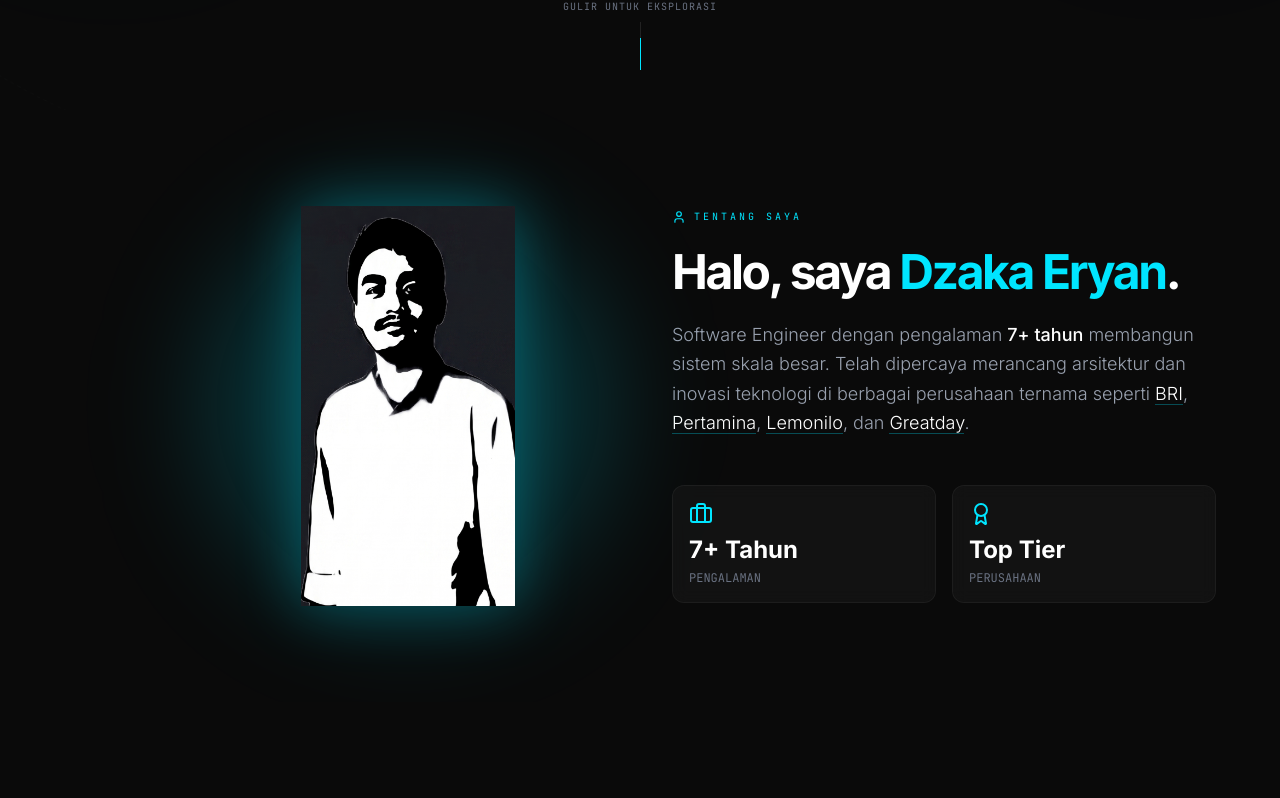
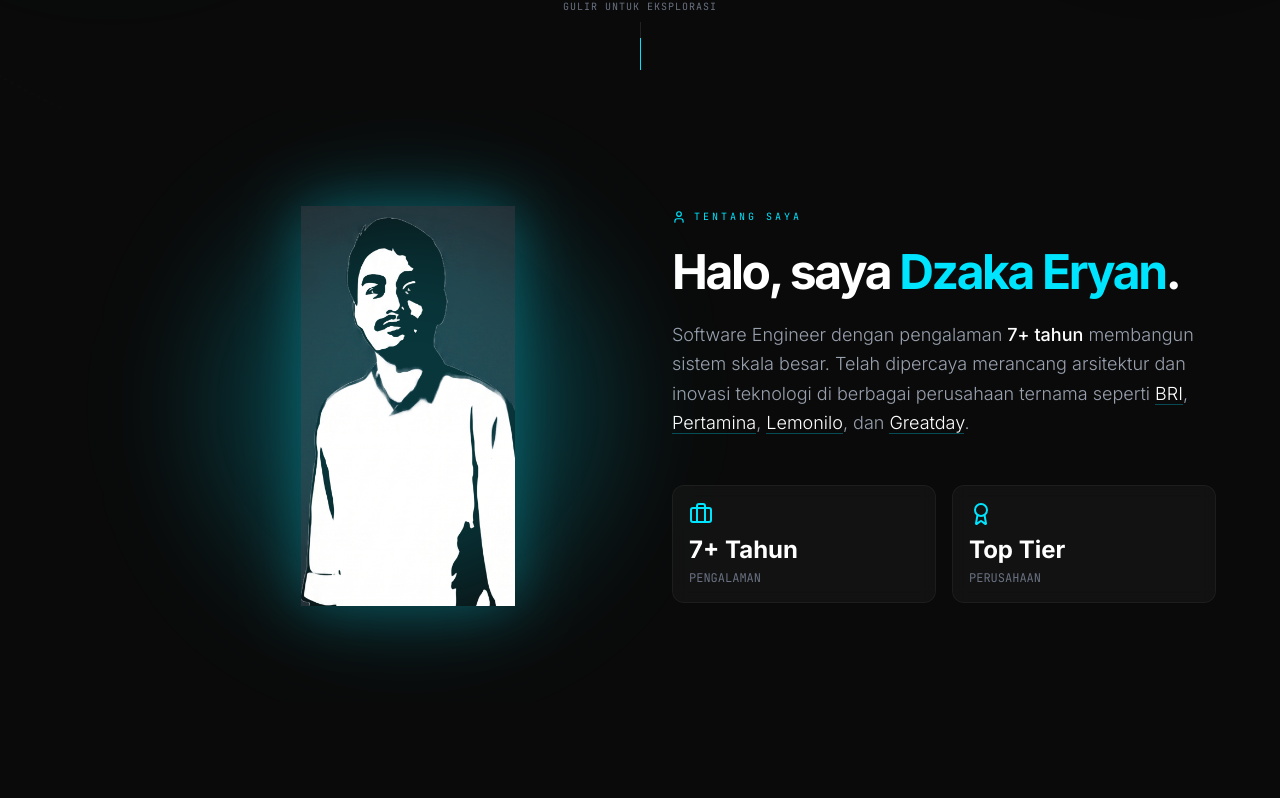
Before and after one commit to dzaka-eryan/dzaka-eryan, a React (Vite) app: page / in a window 1280 px wide. Shown: the part 690-1488 px from the top of the page. Built offline with nearby package versions, Linux system fonts and the light colour scheme.

Commit message:
update profile

```diff
--- a/src/components/Introduction.tsx
+++ b/src/components/Introduction.tsx
@@ -19,7 +19,7 @@ export default function Introduction() {
             <img
               src="/dzaka.png"
               alt="Dzaka Eryan"
-              className="relative z-10 w-full h-full object-contain drop-shadow-[0_0_30px_rgba(0,229,255,0.3)]"
+              className="relative z-10 w-full h-full object-contain mix-blend-screen drop-shadow-[0_0_30px_rgba(0,229,255,0.3)]"
             />
           </div>
         </motion.div>
```
